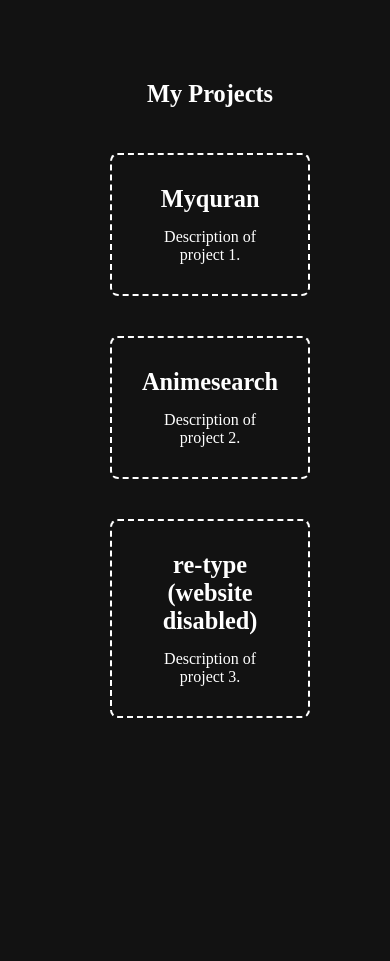
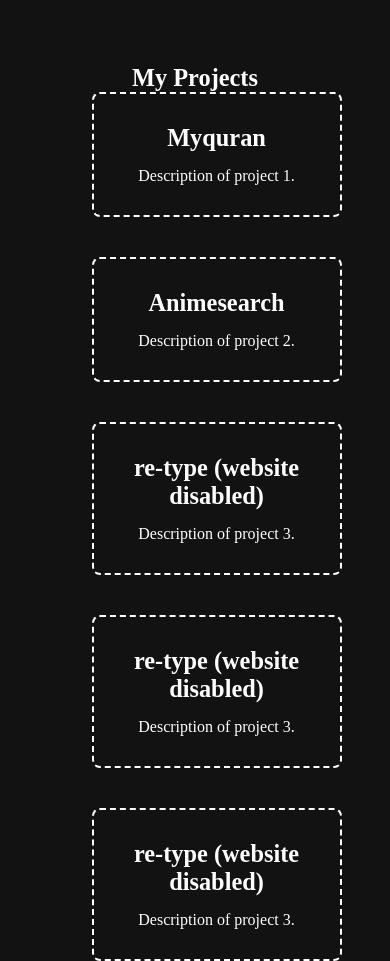
Before and after one commit to LastCleanShirt/LastCleanShirt.github.io, a plain HTML site: page index.html in a window 390 px wide. Shown: the part 860-1821 px from the top of the page. Before the commit the page ends 1688 px from the top, so only its background shows below. Drawn offline with Linux system fonts and the light colour scheme; a small style sheet from the web is missing.

Commit message:
todo: fix the h1 height

```diff
--- a/index.html
+++ b/index.html
@@ -17,7 +17,7 @@
     </section>
     <section class="grid jc-sb">
         <h1>My Projects</h1>
-        <div class="projects grid grid-items">
+        <div class="projects grid-items">
             <div class="project-card">
                 <h2>Myquran</h2>
                 <p>Description of project 1.</p>
@@ -30,6 +30,14 @@
                 <h2>re-type (website disabled)</h2>
                 <p>Description of project 3.</p>
             </div>
+            <div class="project-card">
+                <h2>re-type (website disabled)</h2>
+                <p>Description of project 3.</p>
+            </div>
+            <div class="project-card">
+                <h2>re-type (website disabled)</h2>
+                <p>Description of project 3.</p>
+            </div>
         </div>
     </section>
 </body>
--- a/style.css
+++ b/style.css
@@ -50,7 +50,9 @@ body {
 }
 
 .project-card:hover {
+    cursor: pointer;
     border-style: solid;
+    height: 105%;
 }
 
 /* ========== Typography ========== */
@@ -63,8 +65,8 @@ p {
 
 /* ========== Sections ========== */
 section {
-  width: 100vw;
-  height: 100vh;
+    max-width: 100vw;
+    min-height: 100vh;
     display: flex;
     flex-direction: column;
     align-items: center;
@@ -74,9 +76,32 @@ section {
 }
 
 .projects {
-  width: 100%;
-  max-width: 1200px;
-  height: auto;
+    display: grid;
+    grid-template-columns: repeat(auto-fit, minmax(250px, 1fr));
+    width: 90%;
+    max-width: 900px;
+    gap: 20px;
+    box-sizing: border-box;
+}
+
+section.grid > h1 {
+    display: flex;          /* make h1 a flex container */
+    align-items: center;    /* center content vertically */
+    justify-content: center;/* center content horizontally */
+    width: 90%;             /* match .projects width */
+    max-width: 900px;       /* match .projects max-width */
+    height: 60%;            /* height reference for vertical centering */
+    text-align: center;
+    margin: 0 auto;
+    box-sizing: border-box;
+}
+
+section.grid.jc-sb {
+    display: flex;
+    flex-direction: column; /* stack heading and projects vertically */
+    justify-content: space-between !important;
+    align-items: center;    /* center content horizontally */
+    gap: 0px !important;              /* space between heading and projects */
 }
 
 /* ========== Responsive ========== */
@@ -106,4 +131,23 @@ section {
     .project-card {
         height: auto;
     }
+
+    section.grid > h1 {
+        display: flex;          /* make h1 a flex container */
+        align-items: center;    /* center content vertically */
+        justify-content: center;/* center content horizontally */
+        width: 90%;             /* match .projects width */
+        max-width: 900px;       /* match .projects max-width */
+        height: 100%;            /* height reference for vertical centering */
+        text-align: center;
+        margin: 0 auto;
+        box-sizing: border-box;
     }
+    /* section.grid.jc-sb {
+    display: flex;
+    flex-direction: column;
+    justify-content: space-between !important;
+    align-items: center;
+    gap: 30px !important;
+    } */
+}
```
Lines whose indentation alone changed are shown as unchanged.
